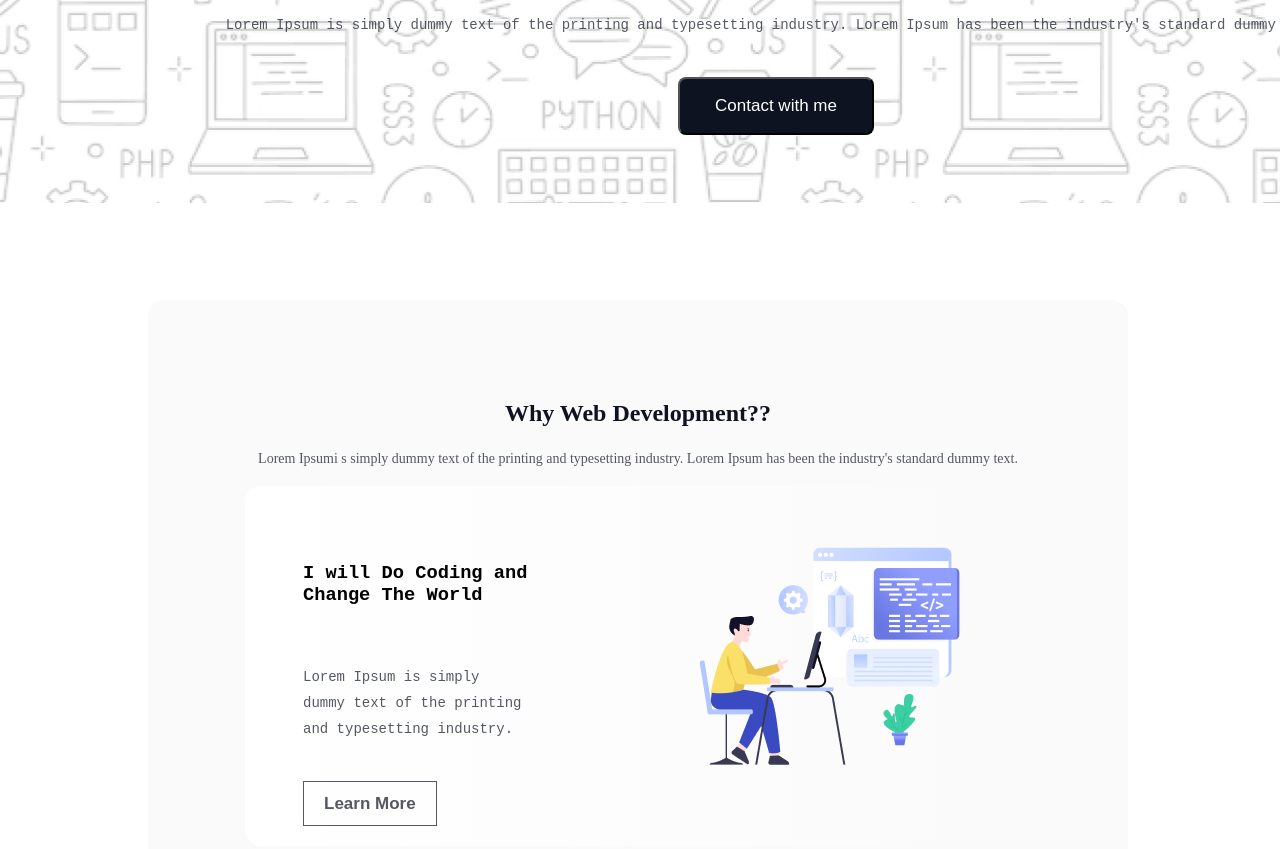
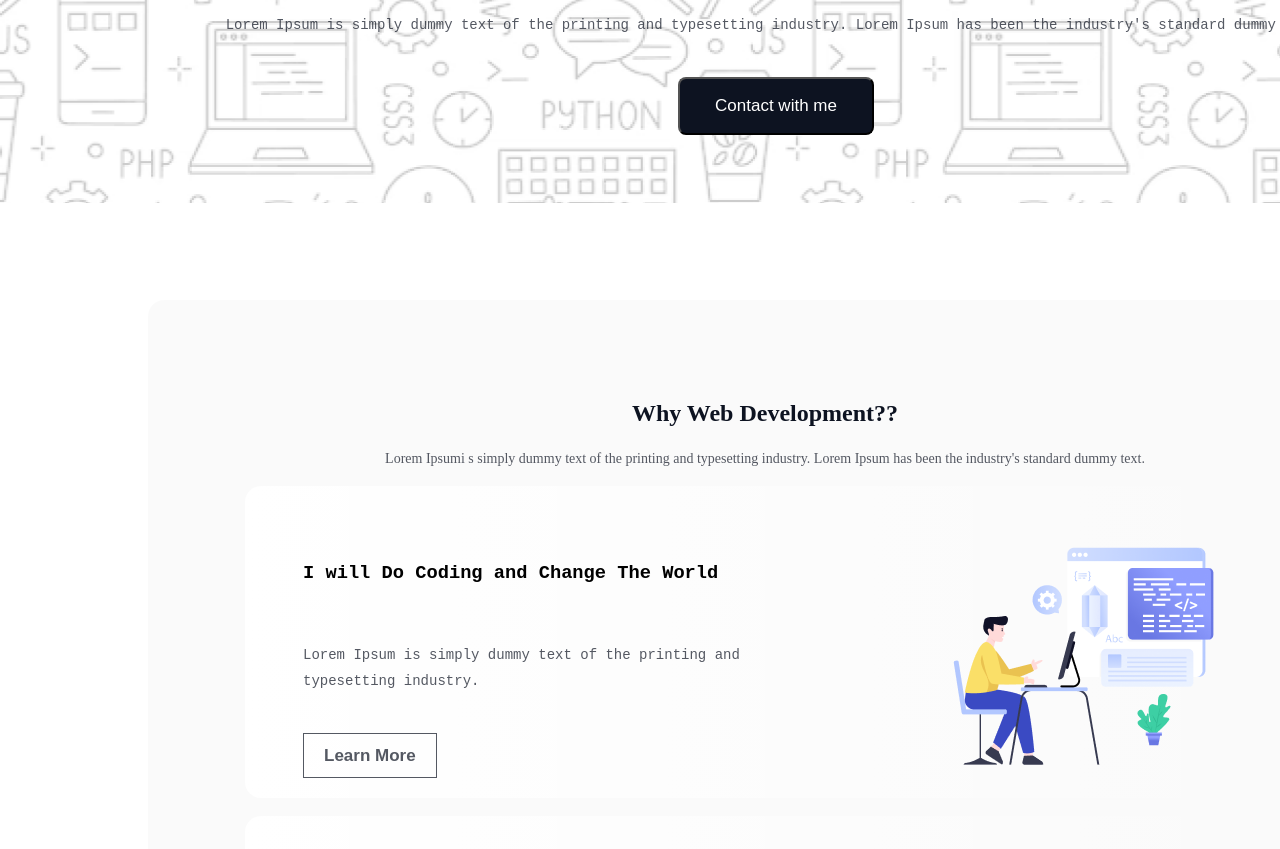
Before and after one commit to ShahirTech/Assignment-1, a plain HTML site: page index.html in a window 1280 px wide. Shown: the part 630-1479 px from the top of the page. Drawn offline with Linux system fonts and the light colour scheme; a web font is replaced by a local one.

Commit message:
width fix

```diff
--- a/style.css
+++ b/style.css
@@ -154,6 +154,7 @@ background-size: 0%;
 }
 #ms{
     position: absolute;
+    width: 1040px;
     margin-top: 700px;
     margin-bottom: 100px;
 
```
